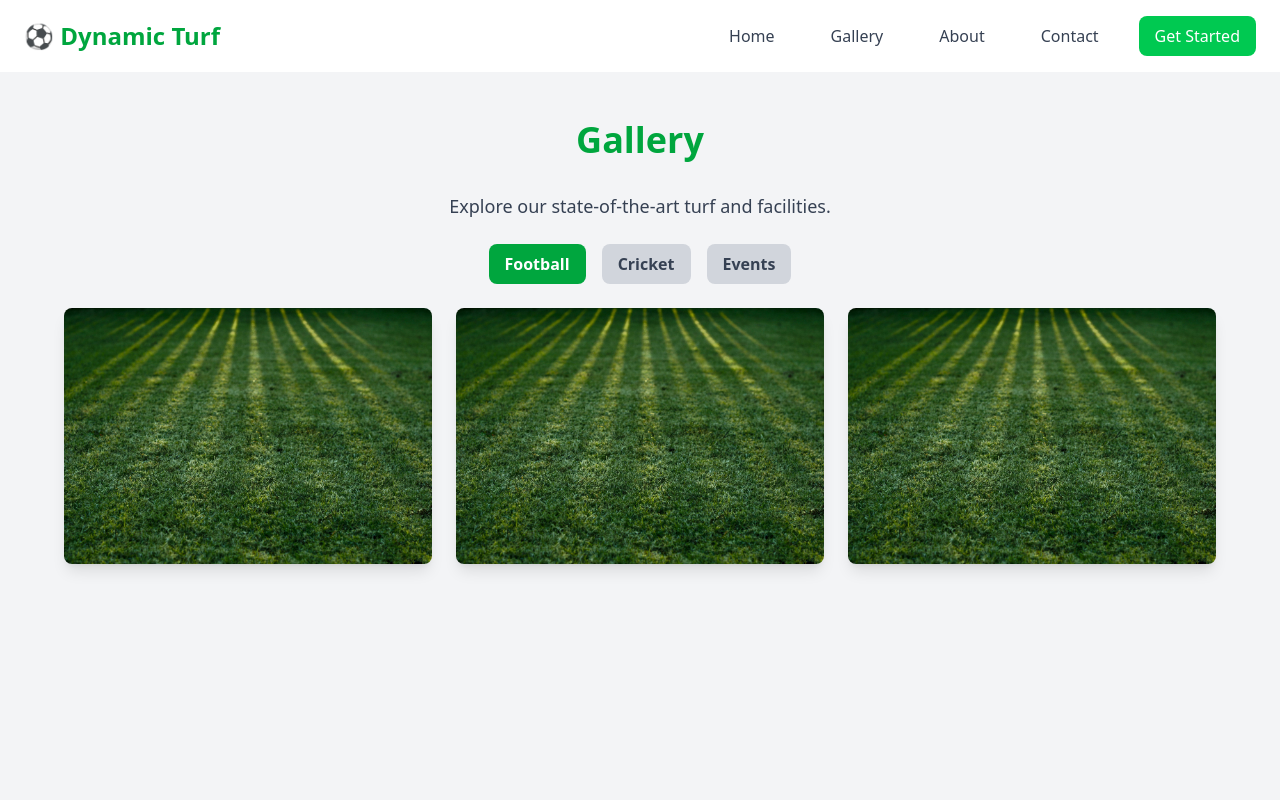
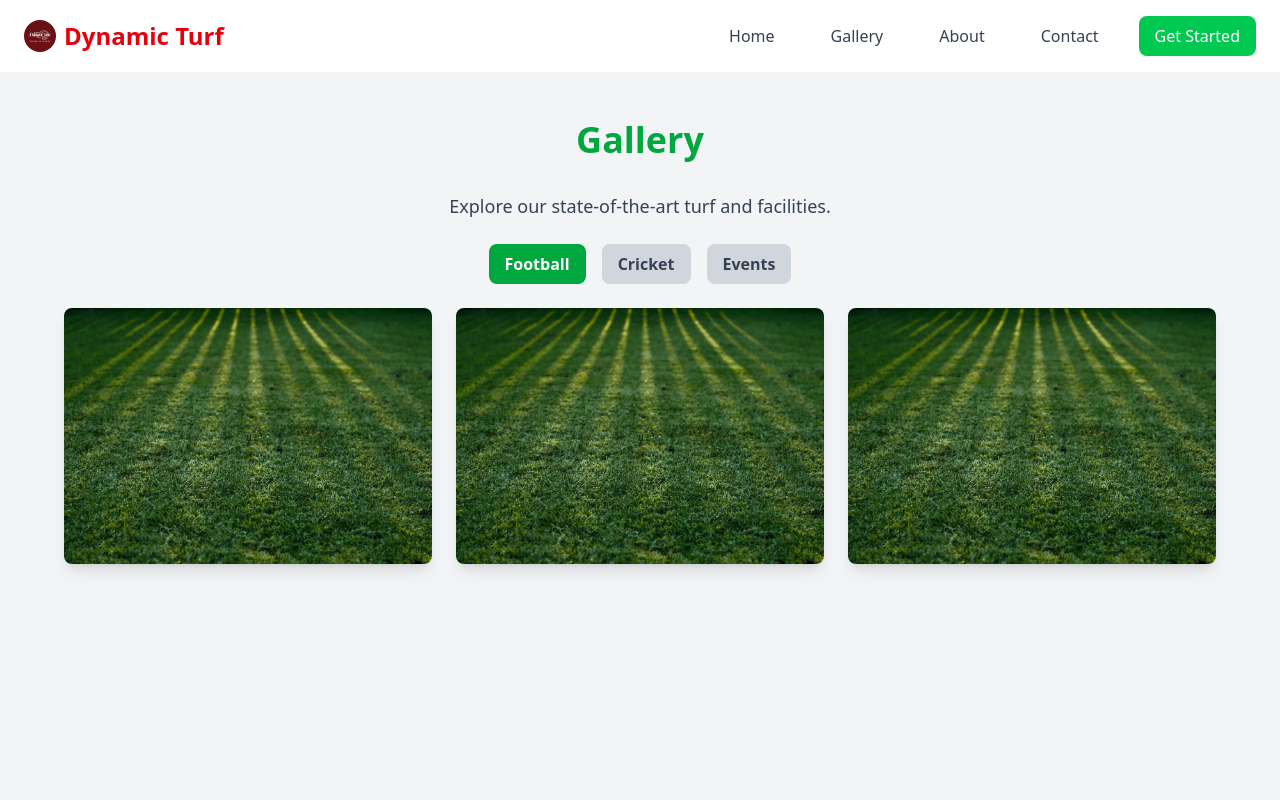
Before and after one commit to Shailyarajsinh/Dynamic_turf-, a React (Vite) app: page /gallery in a window 1280 px wide. Shown: the top 800 px of the page. Built offline with nearby package versions, Linux system fonts and the light colour scheme.

Commit message:
Minor fixes created title of the web page

```diff
--- a/index.html
+++ b/index.html
@@ -2,10 +2,10 @@
 <html lang="en">
   <head>
     <meta charset="UTF-8" />
-    <link rel="icon" type="image/svg+xml" href="/vite.svg" />
+    <link rel="icon" type="image/svg+xml" href="/dynamic_turf.jpg" />
     <link href="/Frontend/src/index.css" rel="stylesheet">
     <meta name="viewport" content="width=device-width, initial-scale=1.0" />
-    <title>Vite + React</title>
+    <title>Dynamic Turf</title>
   </head>
   <body>
     <div id="root"></div>
--- a/src/components/Footer/Footer.jsx
+++ b/src/components/Footer/Footer.jsx
@@ -1,5 +1,6 @@
 import React from 'react';
 import { FaFacebookF, FaTwitter, FaInstagram } from "react-icons/fa";
+import { Link } from 'react-router-dom';
 const Footer = () => {
   return (
     <footer className="bg-gray-800 text-white py-8">
@@ -13,28 +14,24 @@ const Footer = () => {
             </p>
           </div>
 
-          {/* Quick Links Section */}
+          {/* /* Quick Links Section */}
           <div>
             <h3 className="text-xl font-bold">Quick Links</h3>
             <ul className="mt-2 space-y-2">
               <li>
-                <a href="/" className="text-gray-400 hover:text-green-500">Home</a>
+                <Link to="/" className="text-gray-400 hover:text-green-500">Home</Link>
               </li>
               <li>
-                <a href="/gallery" className="text-gray-400 hover:text-green-500">Gallery</a>
+                <Link to="/gallery" className="text-gray-400 hover:text-green-500">Gallery</Link>
               </li>
               <li>
-                <a href="/about-us" className="text-gray-400 hover:text-green-500">About us</a>
+                <Link to="/about-us" className="text-gray-400 hover:text-green-500">About us</Link>
               </li>
               <li>
-                <a href="/contact-us" className="text-gray-400 hover:text-green-500">Contact us</a>
+                <Link to="/contact-us" className="text-gray-400 hover:text-green-500">Contact us</Link>
               </li>
             </ul>
           </div>
-
-
-
-          {/* Contact Section */}
           <div>
             <h3 className="text-xl font-bold">Contact Us</h3>
             <ul className="mt-2 space-y-2 text-gray-400">
--- a/src/components/Navbar/Navbar.jsx
+++ b/src/components/Navbar/Navbar.jsx
@@ -12,8 +12,9 @@ function Navbar() {
         <nav className="bg-white shadow-md">
             <div className="container mx-auto px-6 py-4 flex justify-between items-center">
                 {/* Logo */}
-                <Link to="/" className="text-2xl font-bold text-green-600 flex items-center space-x-2">
-                    <span>⚽ Dynamic Turf </span>
+                <Link to="/" className="text-2xl font-bold text-red-600 flex items-center space-x-2">
+                <img src="/dynamic_turf.jpg" alt="Dynamic Turf" className="w-8 h-8 rounded-4xl" />
+                    <span> Dynamic Turf </span>
                 </Link>
 
                 {/* Desktop Navigation */}
```
Also changed, not shown: public/dynamic_turf.jpg (added).
